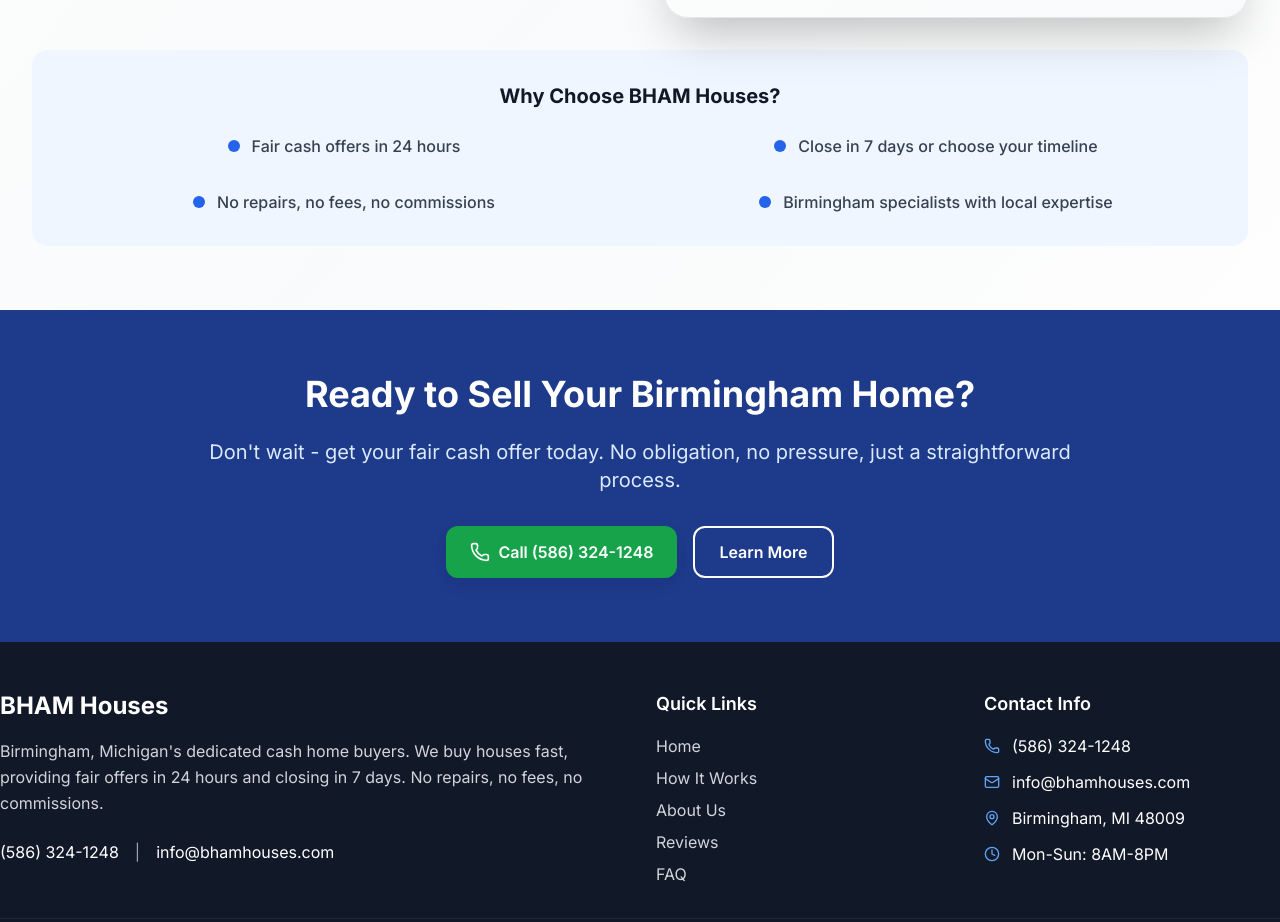
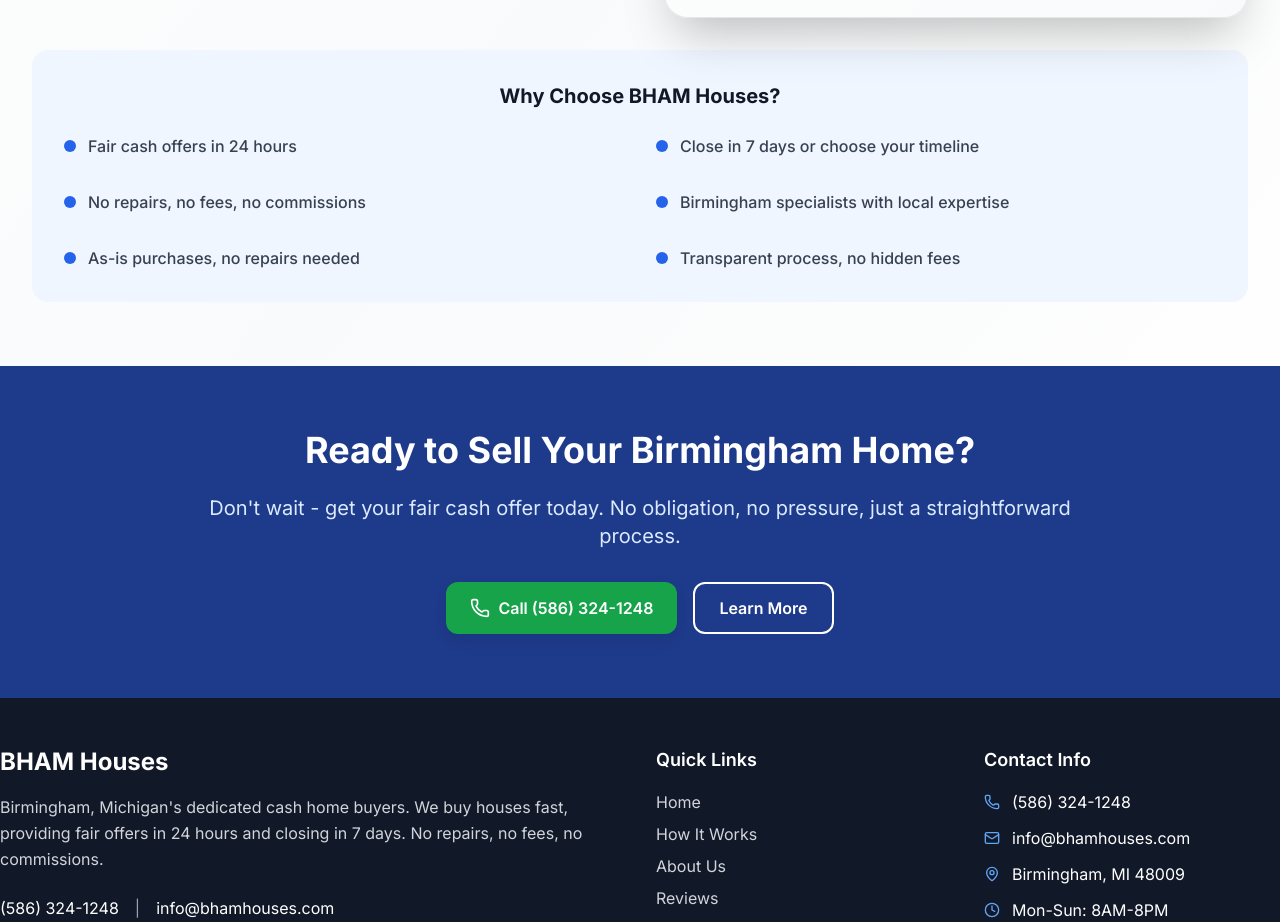
Before and after one commit to tomytomz1/bhamhouses, a Next.js app: page /contact in a window 1280 px wide. Shown: the part 954-1876 px from the top of the page. Built offline with nearby package versions, Linux system fonts and the light colour scheme; no server answers.

Commit message:
Align bullet points to left and add 2 more points for uniform 3x2 grid layout

```diff
--- a/src/app/contact/page.tsx
+++ b/src/app/contact/page.tsx
@@ -104,21 +104,29 @@
           <div className="bg-blue-50 rounded-2xl p-8 mt-8 text-center">
             <h3 className="text-xl font-bold text-gray-900 mb-6">Why Choose BHAM Houses?</h3>
             <div className="grid grid-cols-2 gap-8 text-gray-700">
-              <div className="flex items-center justify-center space-x-3">
+              <div className="flex items-center space-x-3">
                 <div className="w-3 h-3 bg-blue-600 rounded-full flex-shrink-0"></div>
                 <span className="text-base font-medium">Fair cash offers in 24 hours</span>
               </div>
-              <div className="flex items-center justify-center space-x-3">
+              <div className="flex items-center space-x-3">
                 <div className="w-3 h-3 bg-blue-600 rounded-full flex-shrink-0"></div>
                 <span className="text-base font-medium">Close in 7 days or choose your timeline</span>
               </div>
-              <div className="flex items-center justify-center space-x-3">
+              <div className="flex items-center space-x-3">
                 <div className="w-3 h-3 bg-blue-600 rounded-full flex-shrink-0"></div>
                 <span className="text-base font-medium">No repairs, no fees, no commissions</span>
               </div>
-              <div className="flex items-center justify-center space-x-3">
+              <div className="flex items-center space-x-3">
                 <div className="w-3 h-3 bg-blue-600 rounded-full flex-shrink-0"></div>
                 <span className="text-base font-medium">Birmingham specialists with local expertise</span>
+              </div>
+              <div className="flex items-center space-x-3">
+                <div className="w-3 h-3 bg-blue-600 rounded-full flex-shrink-0"></div>
+                <span className="text-base font-medium">As-is purchases, no repairs needed</span>
+              </div>
+              <div className="flex items-center space-x-3">
+                <div className="w-3 h-3 bg-blue-600 rounded-full flex-shrink-0"></div>
+                <span className="text-base font-medium">Transparent process, no hidden fees</span>
               </div>
             </div>
           </div>
```
